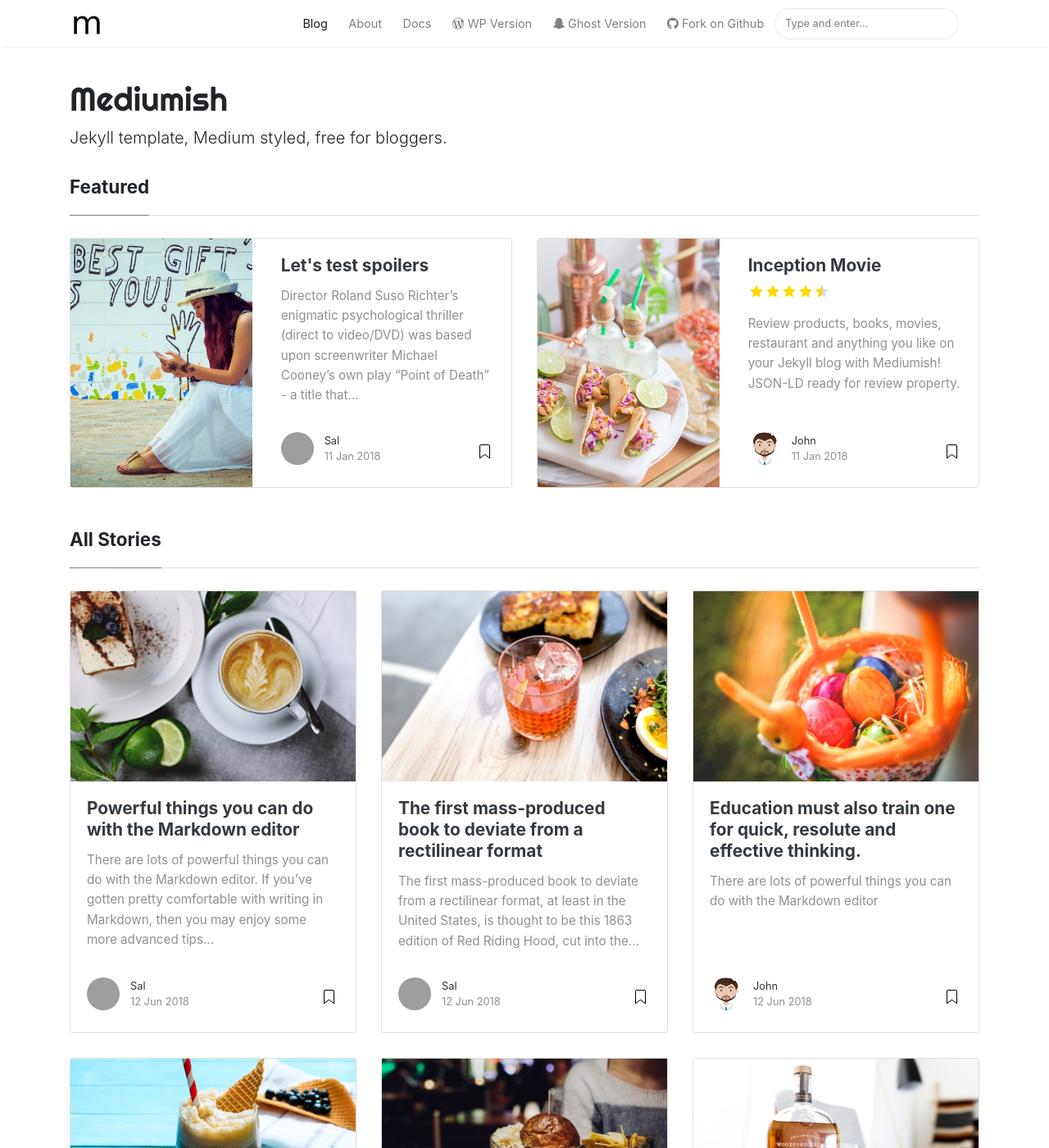
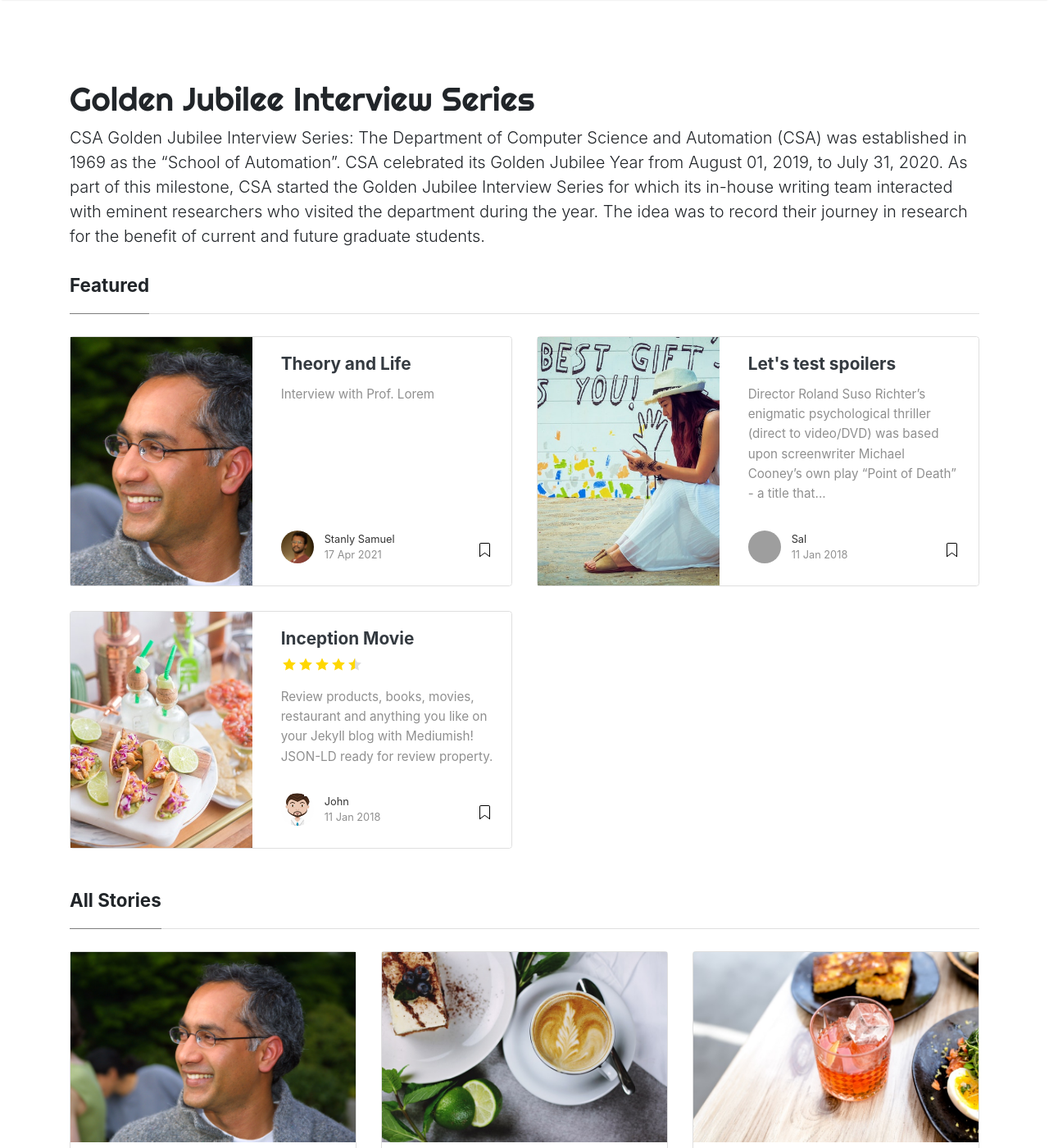
Before and after one commit to stanlysamuel/csa-writing-team, a Jekyll site: the page built from index.html, in a window 1280 px wide and 1400 px high. Shown: the whole window at 82% size. Built offline with Jekyll 4.4.1, drawn with Linux system fonts in a browser that asks for light colours; nearby versions of some CDN libraries; the list of posts is cut into pages by our own code; some of the changed text lies outside the part shown; grey boxes are pictures that could not be loaded.

Commit message:
Initial setup done

```diff
--- a/_config.yml
+++ b/_config.yml
@@ -1,8 +1,8 @@
 # Site
-name: "Mediumish"
-title: "Mediumish"
-description: "Jekyll template, Medium styled, free for bloggers."
-logo: 'assets/images/logo.png'
+name: "Golden Jubilee Interview Series"
+title: "CWT"
+description: "CSA Golden Jubilee Interview Series: The Department of Computer Science and Automation (CSA) was established in 1969 as the “School of Automation”. CSA celebrated its Golden Jubilee Year from August 01, 2019, to July 31, 2020. As part of this milestone, CSA started the Golden Jubilee Interview Series for which its in-house writing team interacted with eminent researchers who visited the department during the year. The idea was to record their journey in research for the benefit of current and future graduate students."
+logo: assets/images/logocsa2.png
 favicon: 'assets/images/logo.png'
 # baseurl: /mediumish-theme-jekyll
 baseurl: '/csa-writing-team'
@@ -14,6 +14,14 @@ permalink: /:title/
 
 # Authors
 authors:
+  stan:
+    name: Stanly Samuel
+    display_name: Stanly Samuel
+    # gravatar: e56154546cf4be74e393c62d1ae9f9d4
+    avatar: 'assets/images/MPI_Stan_copy.jpg'
+    email: stanly@iisc.ac.in
+    web: https://www.quora.com/profile/Stanly-Samuel-1
+    description: "Editor-in-chief, CSA Writing Team and Ph.D student, CSA, IISc. Jack of all trades, Master of some."
   sal:
     name: Sal
     display_name: Sal
--- a/_layouts/default.html
+++ b/_layouts/default.html
@@ -75,7 +75,7 @@ ga('send', 'pageview');
                 <a class="nav-link" href="{{ site.baseurl }}/about">About</a>
                 </li>
 
-                <li class="nav-item">
+                <!-- <li class="nav-item">
                 <a target="_blank" class="nav-link" href="https://bootstrapstarter.com/bootstrap-templates/template-mediumish-bootstrap-jekyll/"> Docs</a>
                 </li>
 
@@ -89,7 +89,7 @@ ga('send', 'pageview');
 
                 <li class="nav-item">
                 <a target="_blank" class="nav-link" href="https://github.com/wowthemesnet/mediumish-theme-jekyll"><i class="fab fa-github"></i> Fork on Github</a>
-                </li>
+                </li> -->
 
                 {% include search-lunr.html %}
 
```
Also changed, not shown: _posts/2021-04-17-prasad-tetali.md (added, +103 -0 lines), assets/images/MPI_Stan.jpg (added), assets/images/MPI_Stan_copy.jpg (added), assets/images/logocsa2.png (added), assets/images/logocwt.png (added), assets/images/prasad.jpeg (added).
